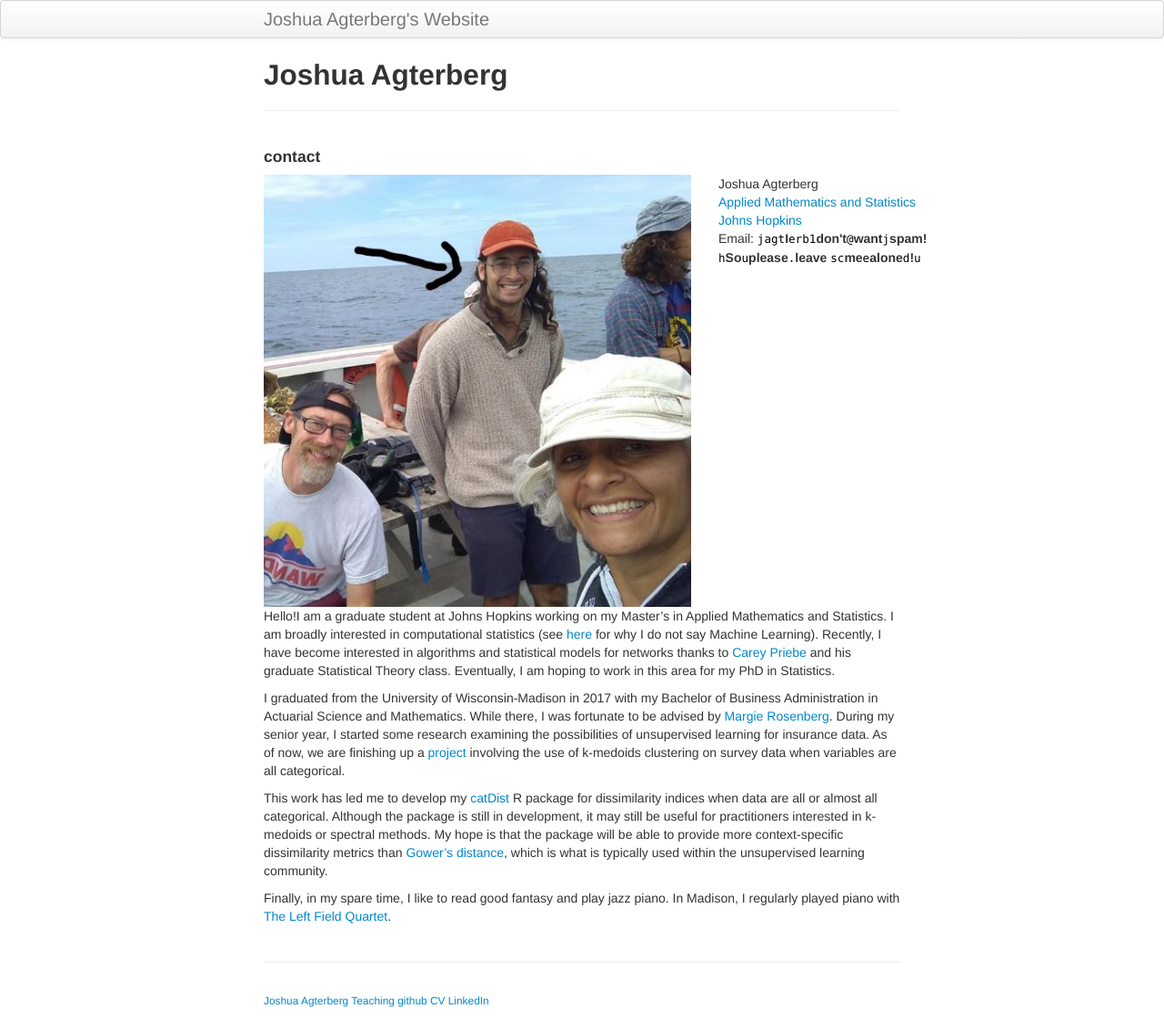
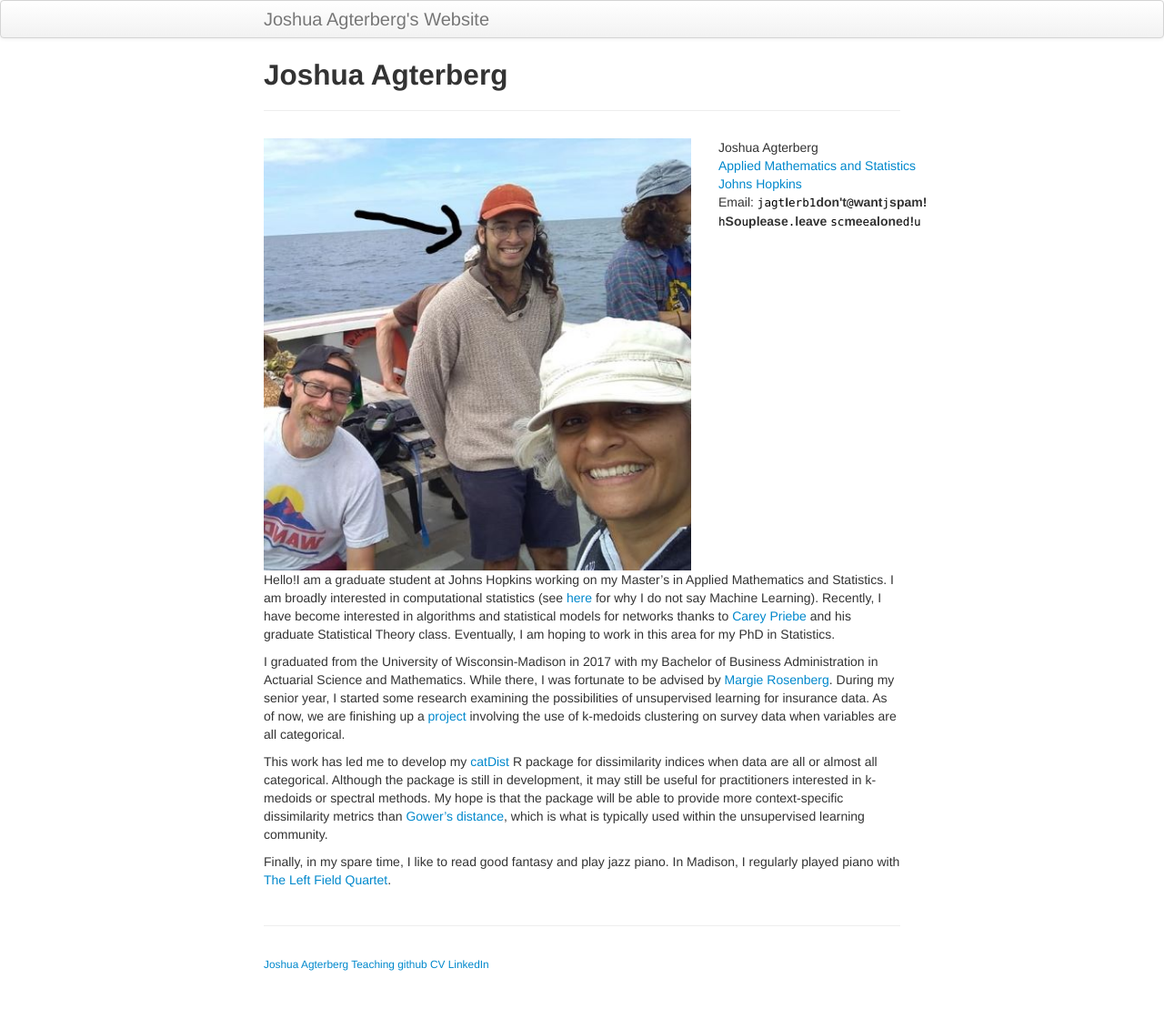
Before and after one commit to jagterberg/jagterberg.github.io, a Jekyll site: the page built from index.md, in a window 1280 px wide. Shown: the whole page at 91% size. Built offline with Jekyll 4.4.1, drawn with Linux system fonts in a browser that asks for light colours; after the commit the page ends 1080 px from its top, so only the background shows below that.

Commit message:
homepage

```diff
--- a/index.md
+++ b/index.md
@@ -5,8 +5,6 @@ description: Graduate Student at Johns Hopkins
 ---
 
 <div class="container">
-<h4><a name="contact"></a>contact</h4>
-
     <div class="row-fluid">
 	<div class="span5">
            <a href="assets/pics/Inked_joshua_agterberg_8-20.jpg">
@@ -24,7 +22,11 @@ description: Graduate Student at Johns Hopkins
             </div>
         </div>
     </div>
+
+
 </div>
+
+
 
 
 
```
